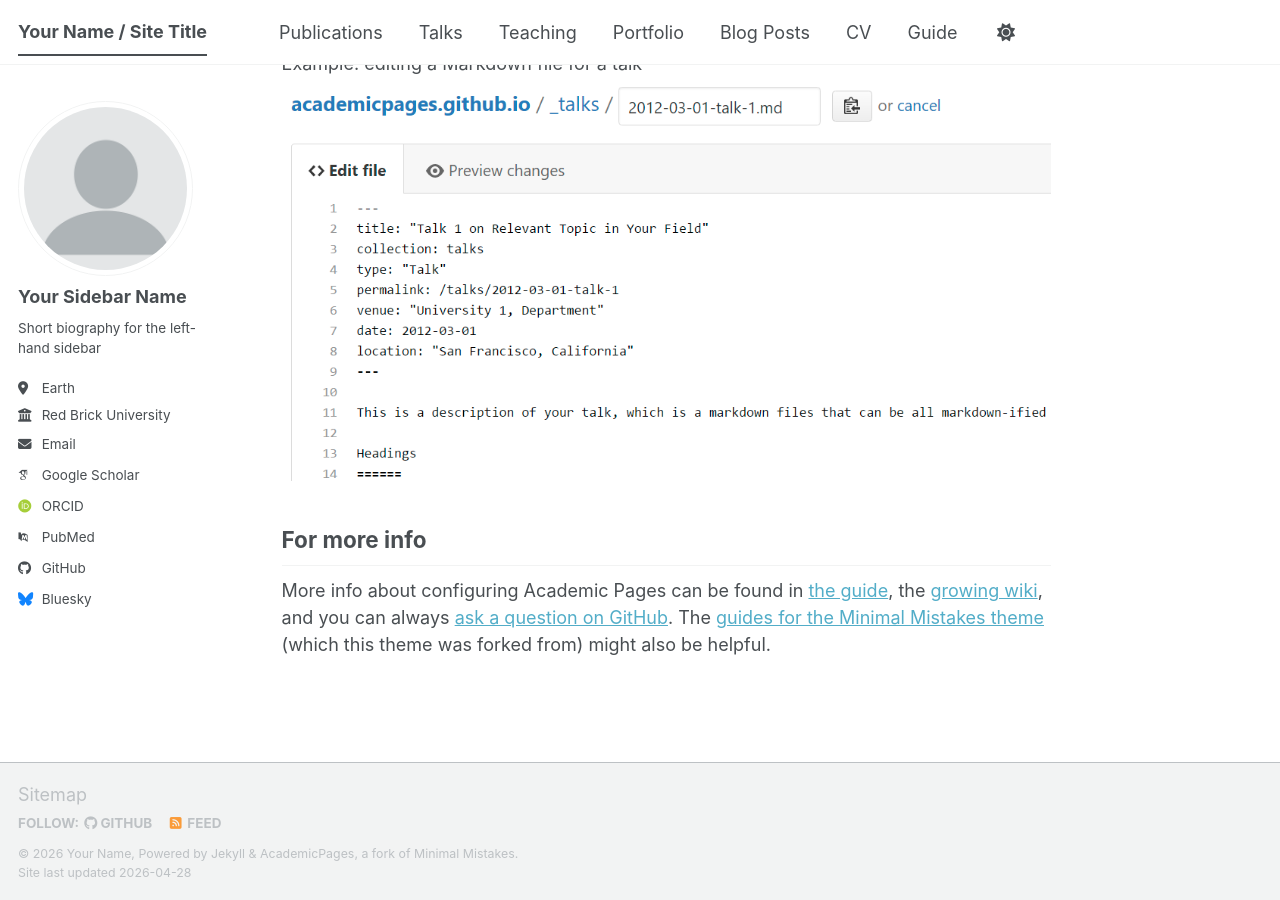
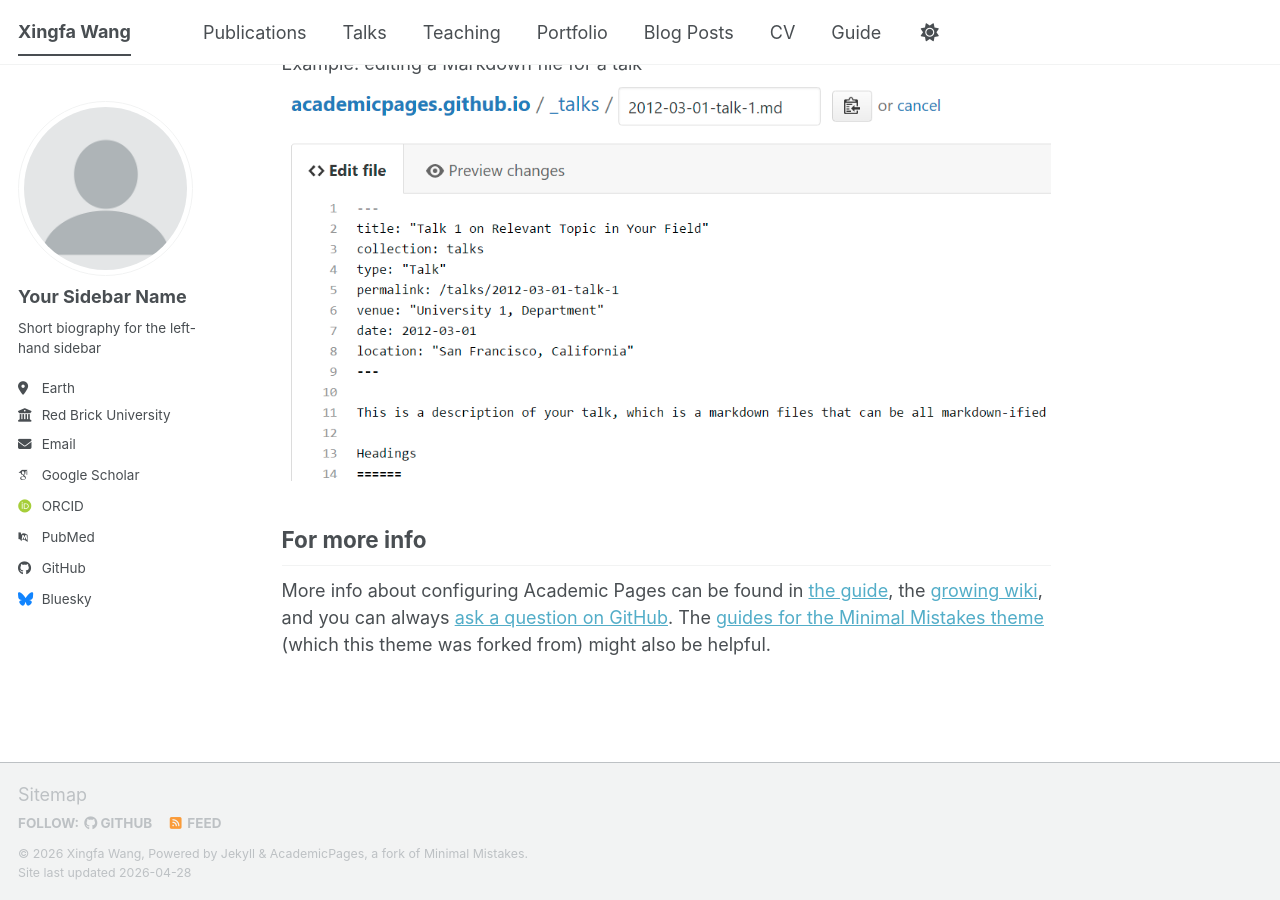
Before and after one commit to xfwang-qut/xfwang-qut.github.io, a Jekyll site: the page built from _pages/about.md, in a window 1280 px wide and 900 px high, scrolled down 2720 px. Built offline with Jekyll 4.4.1, drawn with Linux system fonts in a browser that asks for light colours; some web fonts are replaced; a script bundle is joined from its source files by our own code; library files that are not in the unit come from our copies.

Commit message:
Update _config.yml

```diff
--- a/_config.yml
+++ b/_config.yml
@@ -9,14 +9,14 @@
 # Basic Site Settings
 locale                   : "en-US"
 site_theme               : "default" # The available themes options are "default", "air", "sunrise", "mint", "dirt" and "contrast"
-title                    : "Your Name / Site Title"
+title                    : "Xingfa Wang"
 title_separator          : "-"
-name                     : &name "Your Name"
-description              : &description "Your Name's academic portfolio"   # Update this with a general description of your site, this is the default if not overridden by a page
-url                      : https://academicpages.github.io # The base hostname & protocol for your site e.g. "https://[your GitHub username].github.io",
+name                     : &name "Xingfa Wang"
+description              : &description "Personal academic website"   # Update this with a general description of your site, this is the default if not overridden by a page
+url                      : https://xfwang-qut.github.io # The base hostname & protocol for your site e.g. "https://[your GitHub username].github.io",
                                                            # or if you already have some other page hosted on Github then use "https://[your GitHub username].github.io/[Your Repo Name]"
 baseurl                  : "" # the subpath of your site, e.g. "/blog"
-repository               : "academicpages/academicpages.github.io"
+repository               : "xfwang-qut/xfwang-qut.github.io"
 
 # Site Author - The following control what appear as part of the author content on the side bar.
 #               If a field is blank the icon and link will not appear, otherwise it will be shown.
```
